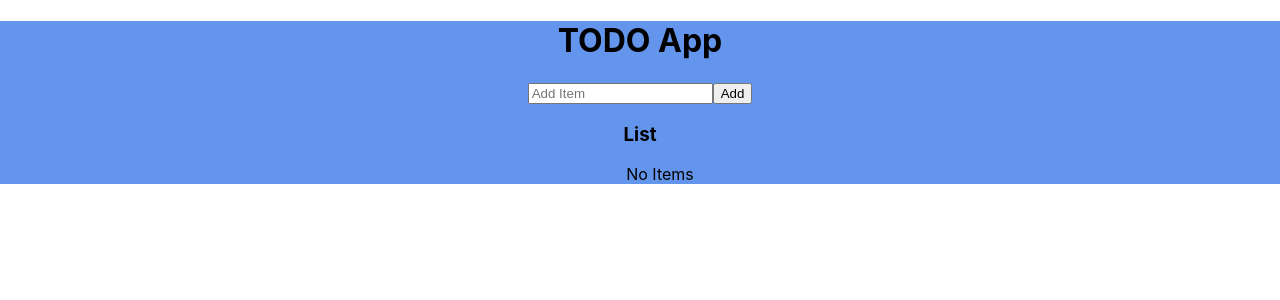
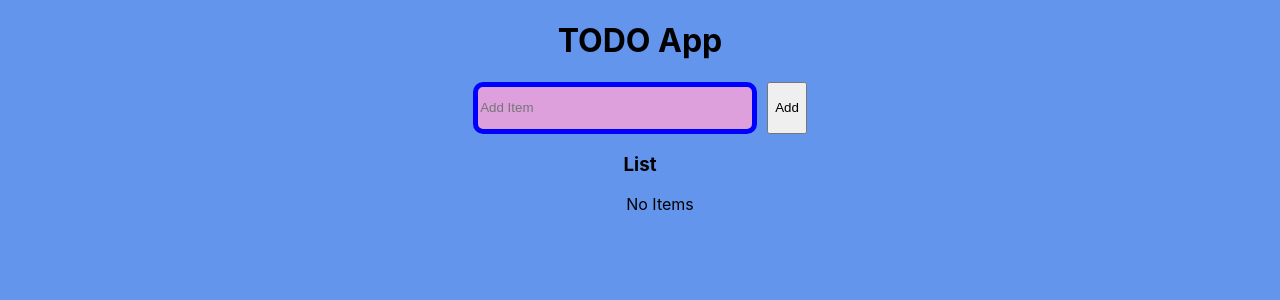
Before and after one commit to animeshjain7/Todo-App-WDS-React, a React (Create React App) app: page / in a window 1280 px wide. Shown: the top 300 px of the page. Built offline with nearby package versions, Linux system fonts and the light colour scheme.

Commit message:
updating css not completed

```diff
--- a/src/App.css
+++ b/src/App.css
@@ -1,7 +1,7 @@
 .App {
   text-align: center;
-  background-color: cornflowerblue;
 }
+
 
 /* .App-logo {
   height: 40vmin;
--- a/src/Todo App/NewTodoForm.js
+++ b/src/Todo App/NewTodoForm.js
@@ -1,4 +1,5 @@
 import { useState } from "react";
+import './style.css';
 
 export default function NewTodoForm({ addTodo }) {
   const [newItem, setNewItem] = useState("");
@@ -18,8 +19,9 @@ export default function NewTodoForm({ addTodo }) {
 
   return (
     <>
-      <form onSubmit={handleSubmit} className="form">
+      <form onSubmit={handleSubmit} className="form-tag">
         <input
+        className="input-tag"
           type="text"
           onChange={handleChange}
           value={newItem}
--- a/src/Todo App/style.css
+++ b/src/Todo App/style.css
@@ -1,6 +1,28 @@
-.form{
+.form-tag{
+display: flex;
+justify-content: center;
+}
+.input-tag{
+    background-color: plum;
+    margin-right: 10px;
+    border:5px solid;
+    border-radius: 10px;
+    height: 40px;
+    width:270px;
+    animation: mymove 5s infinite;
+}
+@keyframes mymove {
+    20%{ border-color: violet;}
+    40% {border-color: orange;}
+    60%{ border-color: blue;}
+    80%{ border-color: green;}
+    100%{ border-color: yellow;}
+
+  }
+.input-tag:hover{
+   background-color: whitesmoke;
+}
+
+button{
 
 }
-input{
-    width:100;
-}
--- a/src/index.css
+++ b/src/index.css
@@ -1,10 +1,12 @@
 body {
   margin: 0;
+  padding: 0;
   font-family: -apple-system, BlinkMacSystemFont, 'Segoe UI', 'Roboto', 'Oxygen',
     'Ubuntu', 'Cantarell', 'Fira Sans', 'Droid Sans', 'Helvetica Neue',
     sans-serif;
   -webkit-font-smoothing: antialiased;
   -moz-osx-font-smoothing: grayscale;
+  background-color: cornflowerblue;
 }
 
 code {
```
